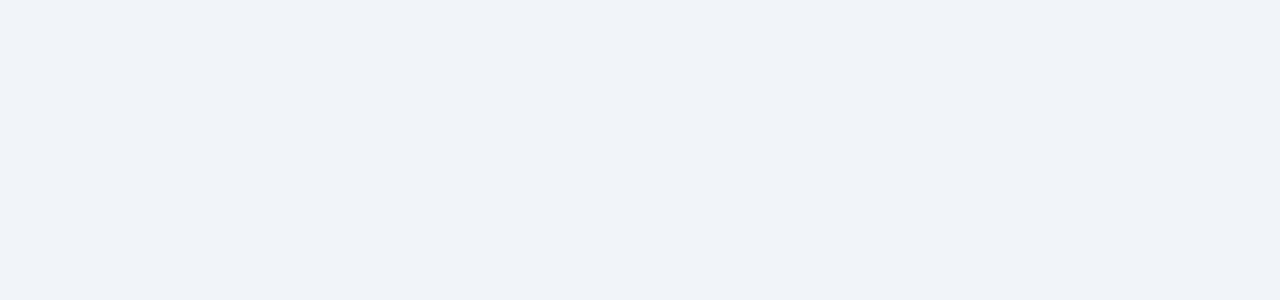
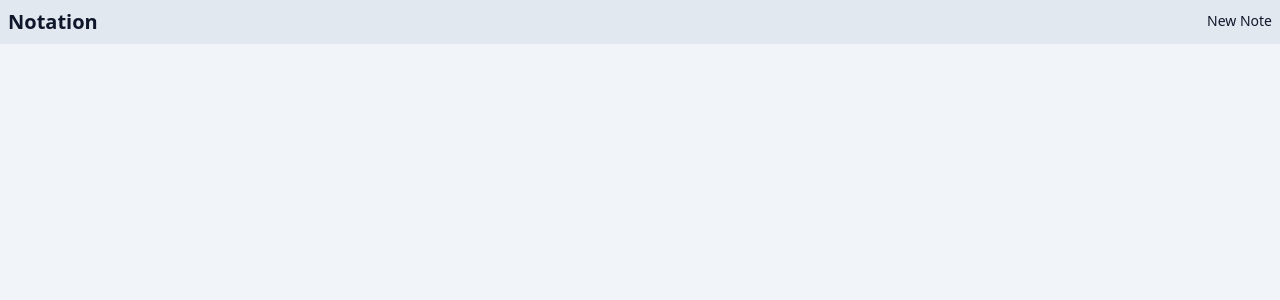
Before and after one commit to gjnels/notation, a SvelteKit app: page / in a window 1280 px wide. Shown: the top 300 px of the page. Built offline with nearby package versions, Linux system fonts and the light colour scheme.

Commit message:
Create navigation components

```diff
--- /dev/null
+++ b/src/lib/components/Navbar.svelte
@@ -0,0 +1,12 @@
+<script lang="ts">
+import Navlink from './Navlink.svelte'
+</script>
+
+<header class="flex justify-between gap-4 bg-slate-200 p-2 dark:bg-slate-800">
+  <h1 class="text-xl font-bold">
+    <a href="/">Notation</a>
+  </h1>
+  <nav>
+    <Navlink href="/create">New Note</Navlink>
+  </nav>
+</header>
--- /dev/null
+++ b/src/lib/components/Navlink.svelte
@@ -0,0 +1,15 @@
+<script lang="ts">
+import { page } from '$app/stores'
+import { twMerge } from 'tailwind-merge'
+
+export let href: string
+
+$: active = $page.url.pathname.includes(href)
+</script>
+
+<a
+  href={href}
+  class={twMerge('border-b-2 border-transparent py-0.5 text-sm font-medium outline-none hover:text-orange-500 focus-visible:text-orange-500 dark:hover:text-orange-400 dark:focus-visible:text-orange-400', active && 'border-orange-500 opacity-100')}
+>
+  <slot />
+</a>
--- a/src/routes/+layout.svelte
+++ b/src/routes/+layout.svelte
@@ -1,7 +1,10 @@
 <script lang="ts">
+import Navbar from '$lib/components/Navbar.svelte'
 import '../index.css'
 </script>
 
-<main class="container mx-auto px-2 py-4">
+<Navbar />
+
+<main class="p-2">
   <slot />
 </main>
```
